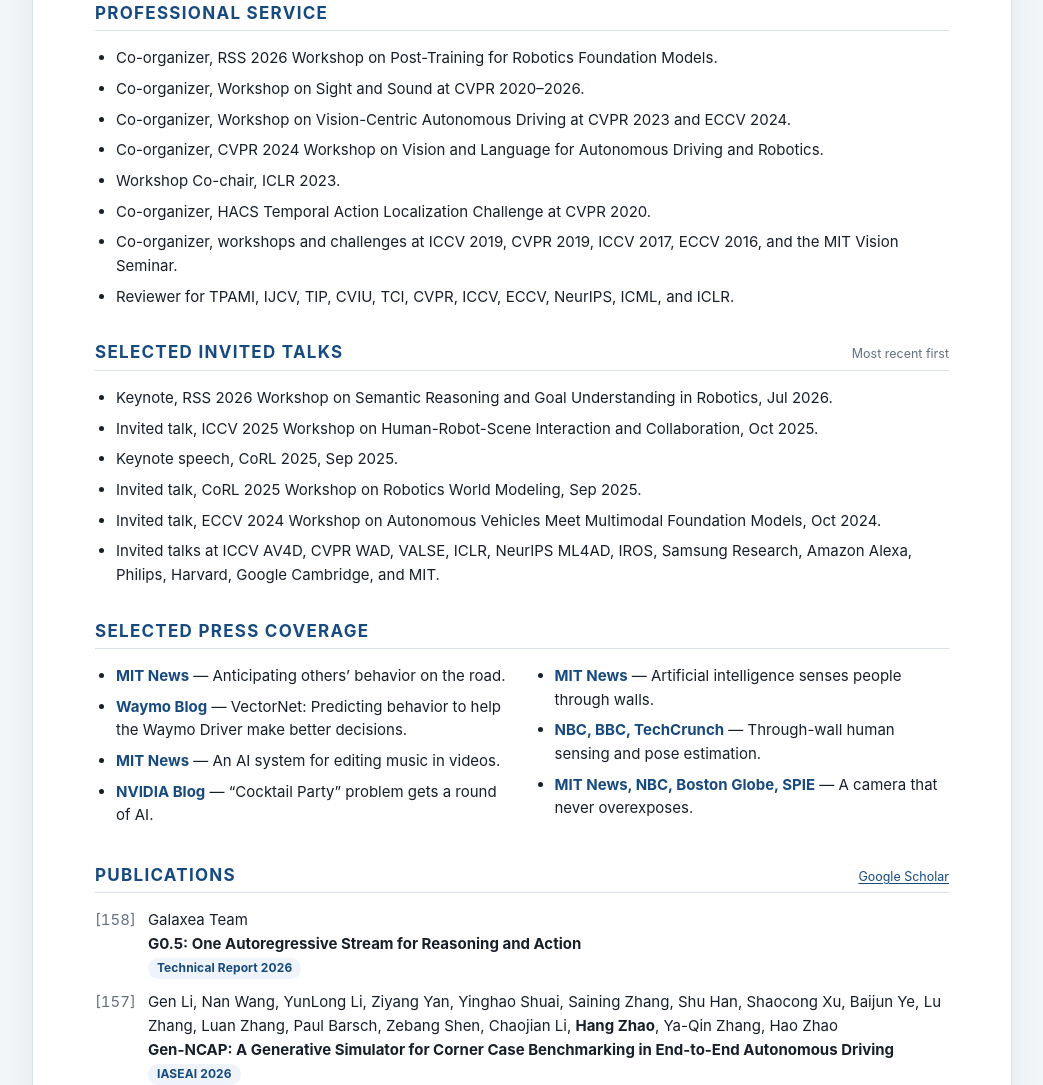
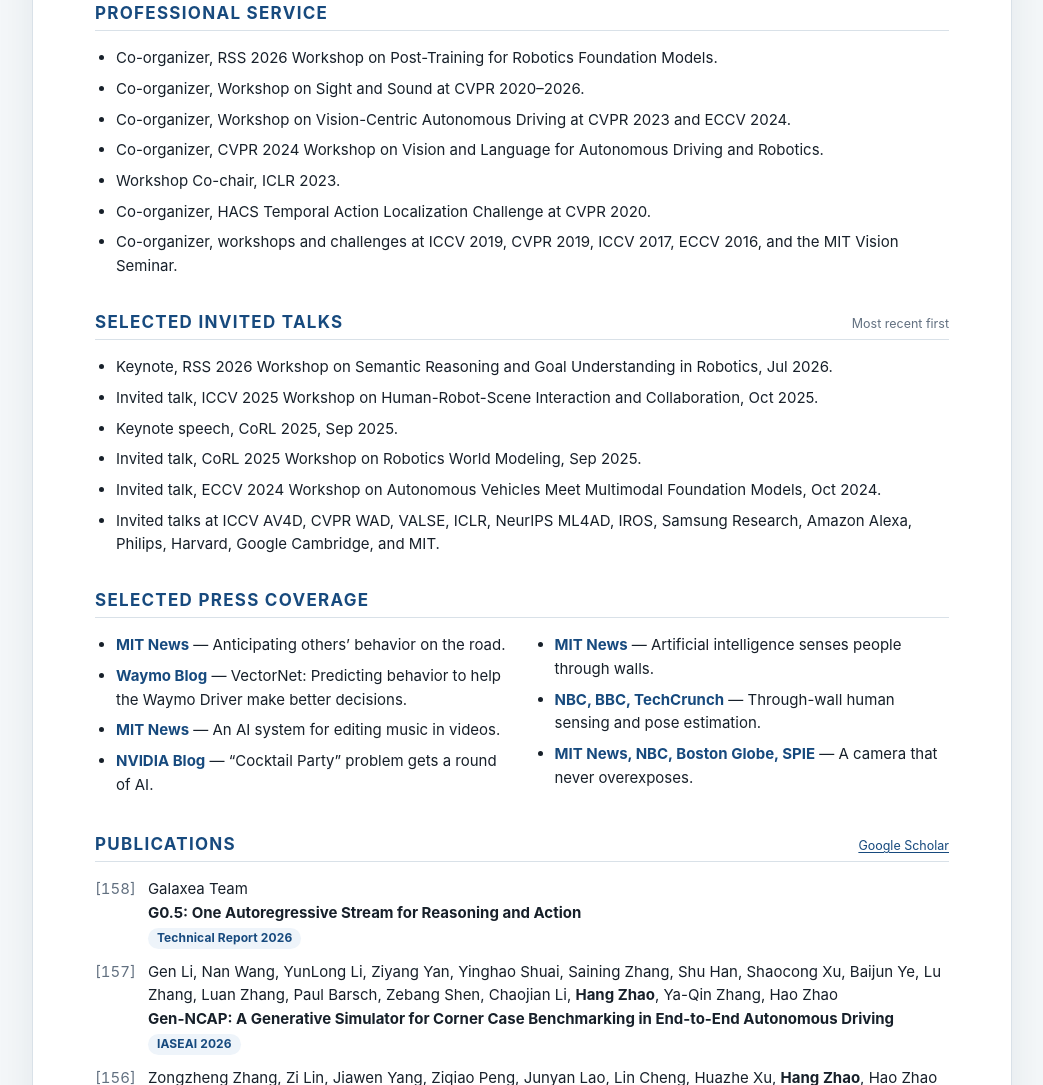
Before and after one commit to hangzhaomit/hangzhaomit.github.io, a plain HTML site: page cv_gpt.html in a window 1280 px wide. Shown: the part 2234-3319 px from the top of the page, without its empty margins (118-1161 px from the left). Drawn offline with Linux system fonts and the light colour scheme.

Commit message:
Remove reviewer list from HTML CV

```diff
--- a/cv_gpt.html
+++ b/cv_gpt.html
@@ -769,10 +769,6 @@
             Co-organizer, workshops and challenges at ICCV 2019, CVPR 2019, ICCV
             2017, ECCV 2016, and the MIT Vision Seminar.
           </li>
-          <li>
-            Reviewer for TPAMI, IJCV, TIP, CVIU, TCI, CVPR, ICCV, ECCV,
-            NeurIPS, ICML, and ICLR.
-          </li>
         </ul>
       </section>
 
```
